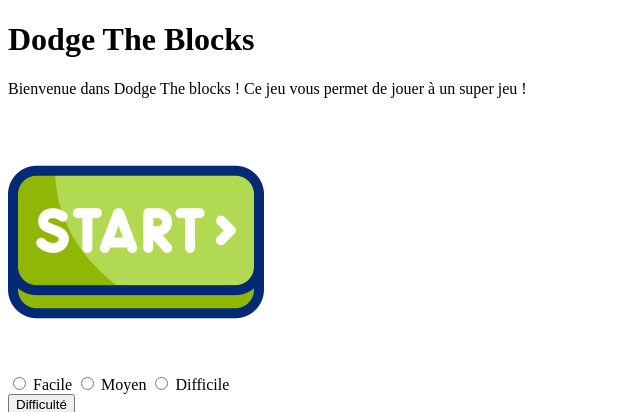
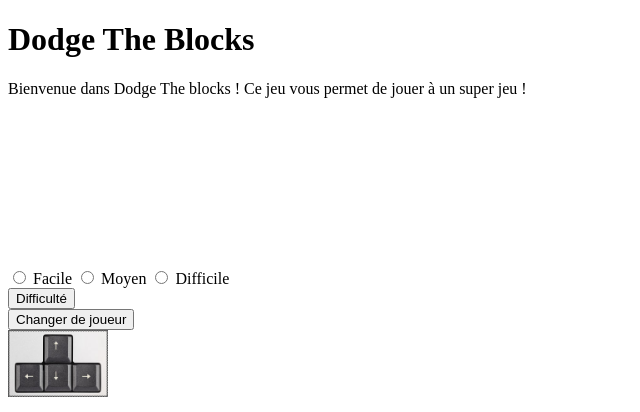
Before and after one commit to ProgWebDodgeTheBlock/Projet-Prog-Web, a plain HTML site: page index.html in a window 1280 px wide. Shown: the top 412 px of the page, without its empty margins (0-640 px from the left). Drawn offline with Linux system fonts and the light colour scheme; a script that the page names is missing.

Commit message:
test Valentin (canvas créé)

```diff
--- a/index.html
+++ b/index.html
@@ -26,11 +26,11 @@
 
 
             <!-- La zone de jeu -->
-            <!-- remplacer div par type à utiliser pour jeu-->
-            <div id="zone-jeu">
+            <!-- Choix d'un canvas pour pouvoir dessiner les formes plus facilement -->
+            <canvas id="zone-jeu">
                 <!-- <button id="bouton-start">Start</button> -->
                 <input type="image" src="Images/start_placeholder.png" width="256px">
-            </div>
+            </canvas>
 
 
             <!-- zone de gestion des paramètres de jeu (difficulté, changer de joueur..) -->
```
